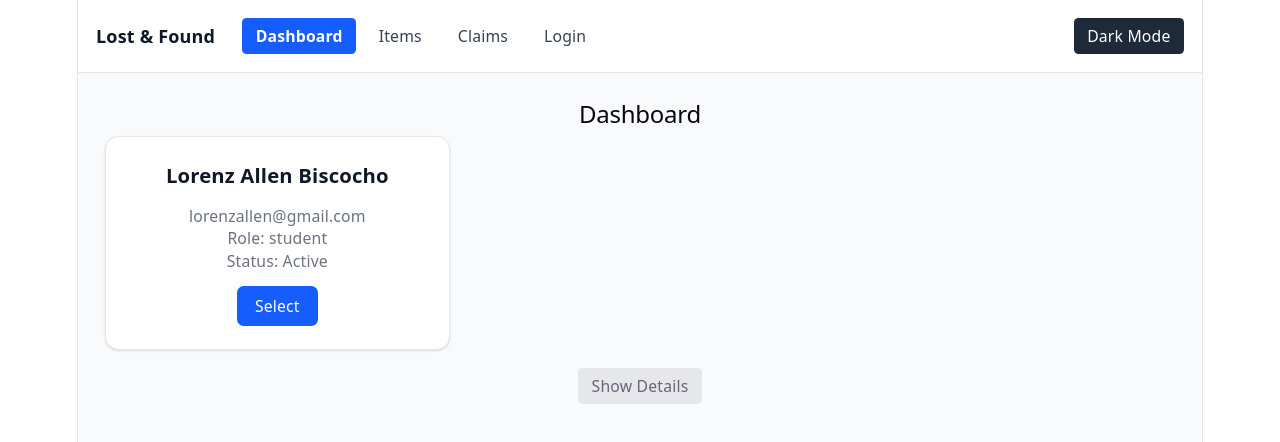
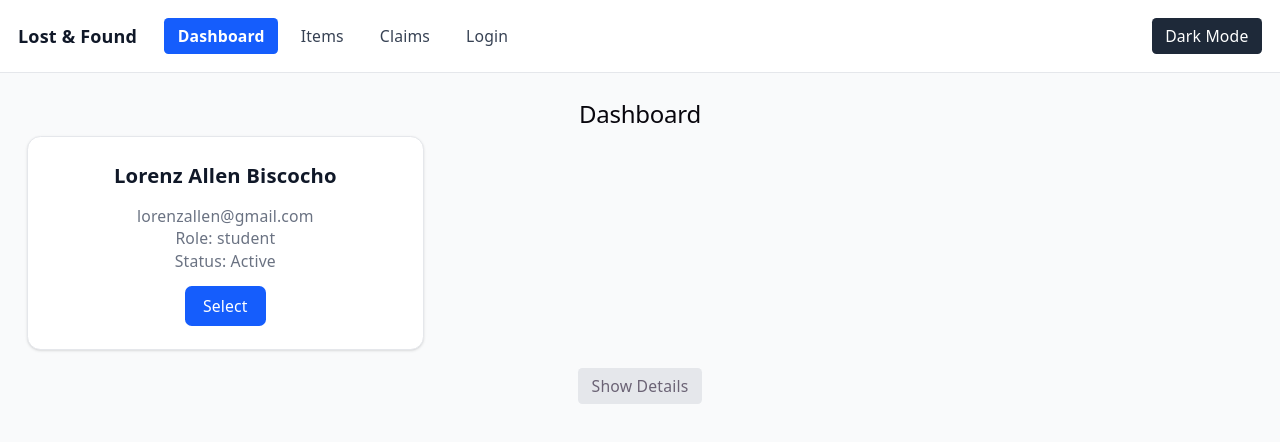
Before and after one commit to LorenzAllen26/LorenzAllen26-itelect4-project-IT4B-Main2, a React (Vite) app: page / in a window 1280 px wide. Shown: the top 442 px of the page. Built offline with nearby package versions, Linux system fonts and the light colour scheme.

Commit message:
GT3 Part 1: React Router, Layout, protected route

```diff
--- a/src/data/mockData.ts
+++ b/src/data/mockData.ts
@@ -20,6 +20,8 @@ export const mockItems: Item[] = [
   { id: 7, title: "Calculator", description: "Found under a desk in Room 101", location: "Room 101", reportedBy: student.id },
   { id: 8, title: "Yellow Cap", description: "Found near the parking lot", location: "Parking Lot", reportedBy: student.id },
   { id: 9, title: "Wireless Mouse", description: "Left on a table in the study area", location: "Study Area", reportedBy: student.id },
+  { id: 10, title: "Purple Lunch Box", description: "Found beside the cafeteria vending machines", location: "Cafeteria", reportedBy: student.id },
+  { id: 11, title: "Student ID Card", description: "Found near the main building security desk", location: "Main Building", reportedBy: student.id },
 ];
 
 export const initialClaim: Claim = {
--- a/src/index.css
+++ b/src/index.css
@@ -1,6 +1,5 @@
 @import "tailwindcss";
 @custom-variant dark (&:where(.dark, .dark *));
-
 :root {
   --text: #6b6375;
   --text-h: #08060d;
@@ -54,12 +53,9 @@
 }
 
 #root {
-  width: 1126px;
-  max-width: 100%;
-  margin: 0 auto;
+  width: 100%;
+  min-height: 100vh;
   text-align: center;
-  border-inline: 1px solid var(--border);
-  min-height: 100svh;
   display: flex;
   flex-direction: column;
   box-sizing: border-box;
@@ -67,6 +63,7 @@
 
 body {
   margin: 0;
+  min-height: 100vh;
 }
 
 h1,
```
